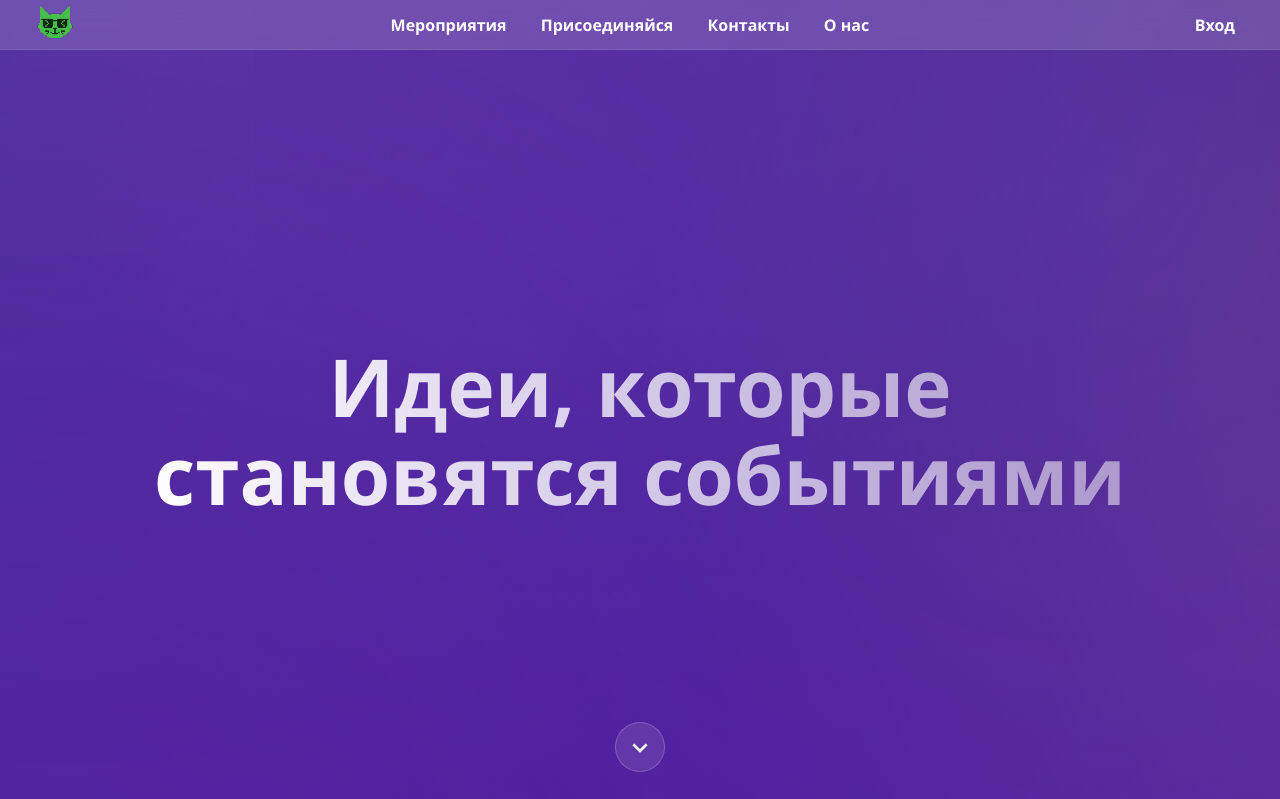
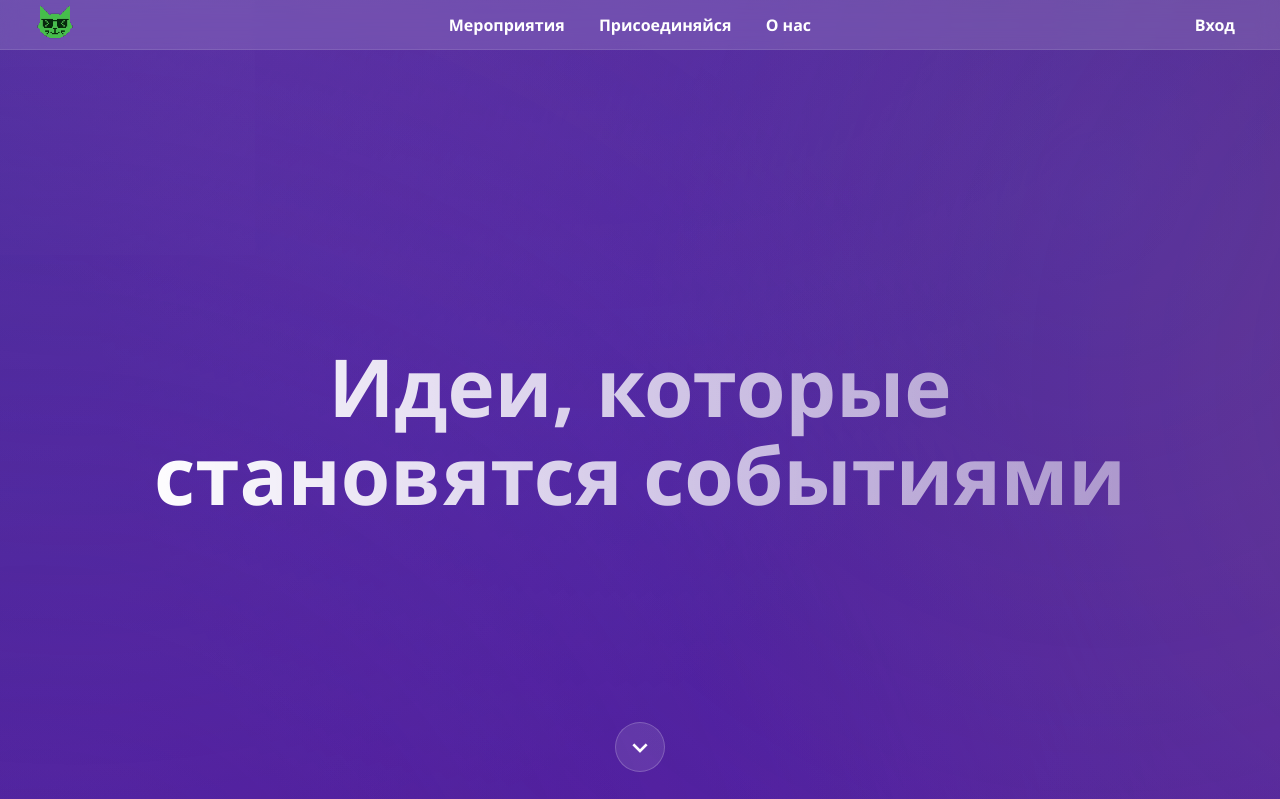
Before and after one commit to Meyson123/Hackathon-25-04, a FastAPI app: page / in a window 1280 px wide. Shown: the top 799 px of the page. Run offline with FastAPI, Linux system fonts and the light colour scheme; data comes from the database, SQL or seed files in the repository.

Commit message:
вырезали контакты

```diff
--- a/templates/home.html
+++ b/templates/home.html
@@ -22,7 +22,6 @@
     <nav class="header-nav">
         <a href="javascript:void(0)" class="nav-link" onclick="document.querySelector('.calendar-section').scrollIntoView({ behavior: 'smooth' })">Мероприятия</a>
         <a href="#" class="nav-link">Присоединяйся</a>
-        <a href="#" class="nav-link">Контакты</a>
         <a href="#" class="nav-link">О нас</a>
     </nav>
 
```
